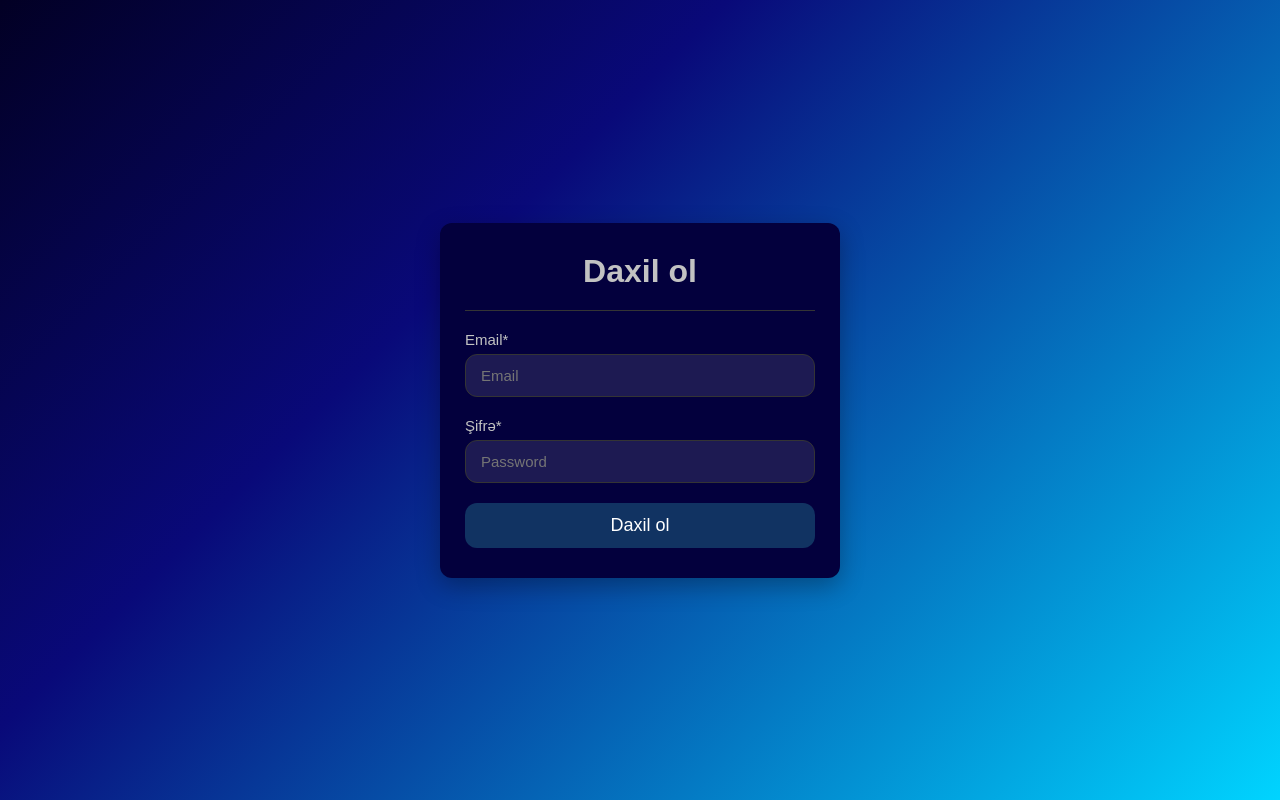
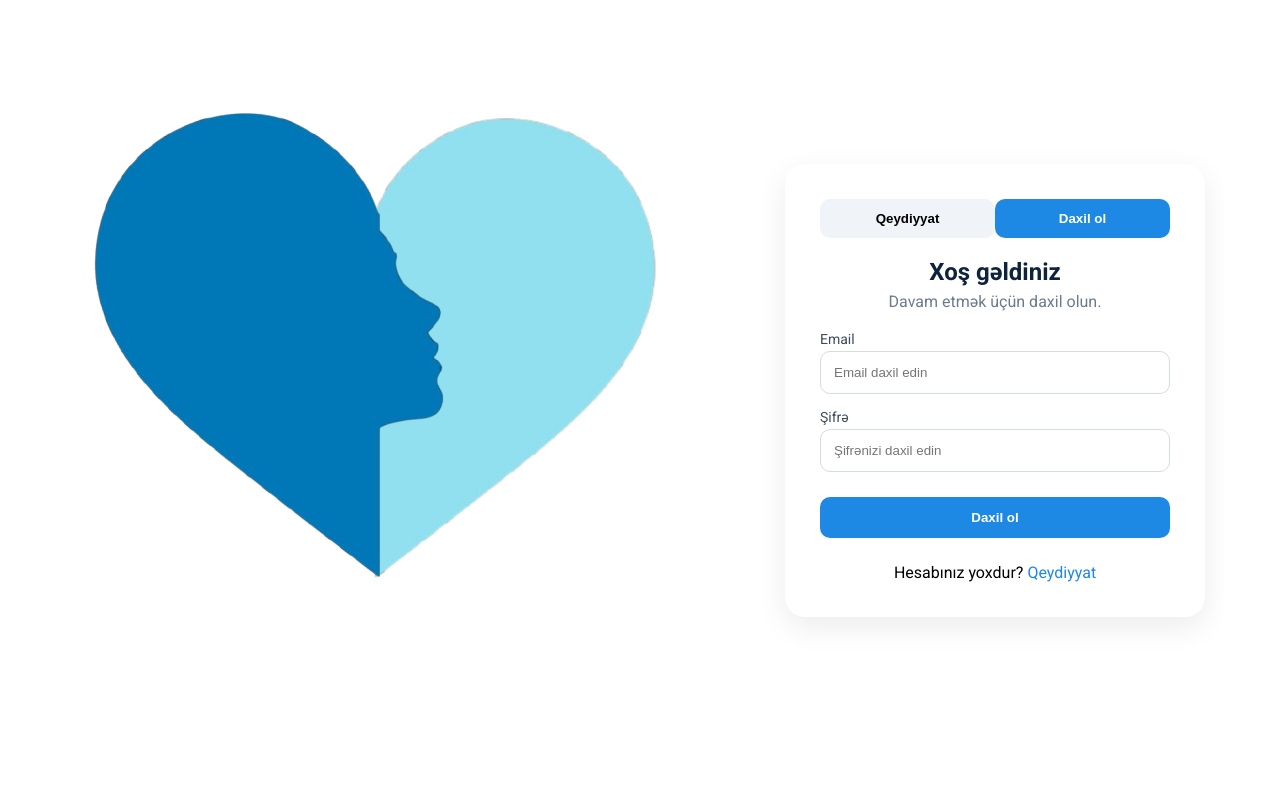
Before and after one commit to shamiljafarov/nexusmind, a React (Vite) app: page /login in a window 1280 px wide. Built offline with nearby package versions, Linux system fonts and the light colour scheme.

Commit message:
login page created and fixed

```diff
--- /dev/null
+++ b/src/Components/LogoAnimation/HeartAnimation.jsx
@@ -0,0 +1,15 @@
+import React from "react";
+import "./HeartAnimation.scss";
+import LeftPart from "../../assets/images/HeartLeft.png";
+import RightPart from "../../assets/images/HeartRight.png";
+
+const HeartAnimation = () => {
+  return (
+    <div className="heart-animation">
+      <img className="left-heart" src={LeftPart} alt="left" />
+      <img className="right-heart" src={RightPart} alt="right" />
+    </div>
+  );
+};
+
+export default HeartAnimation;
--- /dev/null
+++ b/src/Components/LogoAnimation/HeartAnimation.scss
@@ -0,0 +1,62 @@
+.heart-animation {
+    position: relative;
+    width: 650px;
+    height: 500px;
+    margin-left: 40px;
+
+    img {
+        position: absolute;
+        top: 65%;
+        transform: translateY(-50%);
+        pointer-events: none;
+        opacity: 0;
+    }
+
+    .left-heart {
+        width: 500px;
+        left: -500px;
+        animation: leftHeartIn 2.2s ease forwards;
+        z-index: 2;
+    }
+
+    .right-heart {
+        width: 545px;
+        right: -520px;
+        animation: rightHeartIn 2.2s ease forwards;
+        animation-delay: 0.12s;
+    }
+}
+
+
+/* —————————————— LEFT —————————————— */
+@keyframes leftHeartIn {
+    0% {
+        left: -350px;
+        opacity: 0;
+    }
+    60% {
+        left: -80px;       /* подлёт */
+        opacity: 1;
+    }
+    100% {
+        left: -75px;       /* АБСОЛЮТНАЯ Точка слияния */
+        opacity: 1;
+    }
+}
+
+
+/* —————————————— RIGHT —————————————— */
+@keyframes rightHeartIn {
+    0% {
+        right: -350px;
+        opacity: 0;
+    }
+    60% {
+        right: -80px;
+        opacity: 1;
+    }
+    100% {
+        right: -75px;      /* корректное идеальное приклеивание */
+        opacity: 1;
+    }
+}
--- a/src/Pages/Login/Login.jsx
+++ b/src/Pages/Login/Login.jsx
@@ -1,58 +1,243 @@
 import React, { useState } from "react";
 import "./Login.scss";
+import Container from "../../Components/Container/Container";
+import Logo from '../../assets/images/logo.png'
+import LogoAnim from '../../Components/LogoAnimation/HeartAnimation'
 
-export default function Login () {
-  const [form, setForm] = useState({
+const Login = () => {
+  const [isLogin, setIsLogin] = useState(true);
+  const [errors, setErrors] = useState({});
+  const [formData, setFormData] = useState({
+    firstName: "",
+    lastName: "",
+    age: "",
+    phone: "+994",
     email: "",
     password: "",
+    confirmPassword: ""
   });
 
+  // Universal input handler
   const handleChange = (e) => {
-    const { name, value } = e.target;
-    setForm((prev) => ({ ...prev, [name]: value }));
+    setFormData({
+      ...formData,
+      [e.target.name]: e.target.value
+    });
   };
 
+  // SPECIAL PHONE HANDLER
+  const handlePhoneChange = (e) => {
+    let value = e.target.value;
+
+    // prevent removing "+994"
+    if (!value.startsWith("+994")) {
+      value = "+994";
+    }
+
+    // only numbers
+    value = "+994" + value.replace(/\D/g, "").slice(3);
+
+    // limit length to +994XXXXXXXXX (13 chars)
+    if (value.length > 13) {
+      value = value.slice(0, 13);
+    }
+
+    setFormData({
+      ...formData,
+      phone: value
+    });
+  };
+
+  // Validation
+  const validate = () => {
+    const newErrors = {};
+
+    if (!isLogin) {
+      if (formData.firstName.length < 2)
+        newErrors.firstName = "Ad çox qısadır";
+
+      if (formData.lastName.length < 2)
+        newErrors.lastName = "Soyad çox qısadır";
+
+      if (Number(formData.age) < 10 || Number(formData.age) > 100)
+        newErrors.age = "Yaş düzgün deyil";
+
+      if (!/^\+994\d{9}$/.test(formData.phone))
+        newErrors.phone = "Telefon formatı belə olmalıdır: +994XXXXXXXXX";
+
+      if (formData.password !== formData.confirmPassword)
+        newErrors.confirmPassword = "Şifrələr uyğun deyil";
+    }
+
+    if (!/\S+@\S+\.\S+/.test(formData.email))
+      newErrors.email = "Email düzgün deyil";
+
+    if (formData.password.length < 6)
+      newErrors.password = "Şifrə minimum 6 simvol olmalıdır";
+
+    setErrors(newErrors);
+    return Object.keys(newErrors).length === 0;
+  };
+
+  // Submit
   const handleSubmit = (e) => {
     e.preventDefault();
-    console.log("Form göndərildi:", form);
+    if (!validate()) return;
+
+    if (isLogin) {
+      console.log("Daxil ol:", formData.email, formData.password);
+    } else {
+      console.log("Qeydiyyat:", formData);
+    }
   };
 
   return (
-    <div className="login">
-      <div className="login__container">
-        <h1>Daxil ol</h1>
-        <hr />
+    <Container>
+      <div className="login-page">
 
-        <form onSubmit={handleSubmit} className="login__form">
-          <label>
-            Email*
-            <input
-              type="email"
-              placeholder="Email"
-              name="email"
-              value={form.email}
-              onChange={handleChange}
-              required
-            />
-          </label>
+        {/* LEFT */}
 
-          <label>
-            Şifrə*
-            <input
-              type="password"
-              placeholder="Password"
-              name="password"
-              value={form.password}
-              onChange={handleChange}
-              required
-            />
-          </label>
+        {/* <div className="left">
+          <img src={Logo} alt="" />
+        </div> */}
+        <LogoAnim/>
 
-          <button type="submit" id="sendBtn">
-            Daxil ol
-          </button>
-        </form>
+        {/* RIGHT */}
+        <div className="right">
+          <div className="card">
+
+            {/* Tabs */}
+            <div className="tabs">
+              <button
+                className={!isLogin ? "active" : ""}
+                onClick={() => setIsLogin(false)}
+              >
+                Qeydiyyat
+              </button>
+
+              <button
+                className={isLogin ? "active" : ""}
+                onClick={() => setIsLogin(true)}
+              >
+                Daxil ol
+              </button>
+            </div>
+
+            <h2 className="welcome">
+              {isLogin ? "Xoş gəldiniz" : "Hesab yaradın"}
+            </h2>
+            <p className="small">
+              {isLogin
+                ? "Davam etmək üçün daxil olun."
+                : "Zəhmət olmasa formu doldurun."}
+            </p>
+
+            {/* FORM */}
+            <form className="form" onSubmit={handleSubmit}>
+
+              {/* SIGN UP FIELDS */}
+              {!isLogin && (
+                <>
+                  <label>Ad</label>
+                  <input
+                    name="firstName"
+                    type="text"
+                    placeholder="Adınızı daxil edin"
+                    onChange={handleChange}
+                  />
+                  {errors.firstName && <span className="error">{errors.firstName}</span>}
+
+                  <label>Soyad</label>
+                  <input
+                    name="lastName"
+                    type="text"
+                    placeholder="Soyadınızı daxil edin"
+                    onChange={handleChange}
+                  />
+                  {errors.lastName && <span className="error">{errors.lastName}</span>}
+
+                  <label>Yaş</label>
+                  <input
+                    name="age"
+                    type="number"
+                    placeholder="Yaşınız"
+                    onChange={handleChange}
+                  />
+                  {errors.age && <span className="error">{errors.age}</span>}
+
+                  <label>Telefon</label>
+                  <input
+                    name="phone"
+                    type="text"
+                    value={formData.phone}
+                    onChange={handlePhoneChange}
+                    placeholder="+994 XX XXX XX XX"
+                  />
+                  {errors.phone && <span className="error">{errors.phone}</span>}
+                </>
+              )}
+
+              {/* EMAIL */}
+              <label>Email</label>
+              <input
+                name="email"
+                type="email"
+                placeholder="Email daxil edin"
+                onChange={handleChange}
+              />
+              {errors.email && <span className="error">{errors.email}</span>}
+
+              {/* PASSWORD */}
+              <label>Şifrə</label>
+              <input
+                name="password"
+                type="password"
+                placeholder="Şifrənizi daxil edin"
+                onChange={handleChange}
+              />
+              {errors.password && <span className="error">{errors.password}</span>}
+
+              {/* CONFIRM PASSWORD */}
+              {!isLogin && (
+                <>
+                  <label>Şifrə təkrarı</label>
+                  <input
+                    name="confirmPassword"
+                    type="password"
+                    placeholder="Şifrəni təkrar daxil edin"
+                    onChange={handleChange}
+                  />
+                  {errors.confirmPassword && (
+                    <span className="error">{errors.confirmPassword}</span>
+                  )}
+                </>
+              )}
+
+              <button className="login-btn" type="submit">
+                {isLogin ? "Daxil ol" : "Qeydiyyat"}
+              </button>
+            </form>
+
+            <p className="bottom">
+              {isLogin ? (
+                <>
+                  Hesabınız yoxdur?{" "}
+                  <a onClick={() => setIsLogin(false)}>Qeydiyyat</a>
+                </>
+              ) : (
+                <>
+                  Hesabınız var?{" "}
+                  <a onClick={() => setIsLogin(true)}>Daxil ol</a>
+                </>
+              )}
+            </p>
+
+          </div>
+        </div>
+
       </div>
-    </div>
+    </Container>
   );
 };
+
+export default Login;
--- a/src/Pages/Login/Login.scss
+++ b/src/Pages/Login/Login.scss
@@ -1,94 +1,162 @@
- .login {
-   width: 100%;
-   height: 100vh;
+.login-page {
   display: flex;
-   justify-content: center;
-   align-items: center;
-   background: linear-gradient(135deg,
-       rgba(2, 0, 36, 1) 0%,
-       rgba(9, 9, 121, 1) 35%,
-       rgba(0, 212, 255, 1) 100%);
-   font-family: Arial, Helvetica, sans-serif;
-   padding: 20px;
-   color: #c2c2c2;
+  height: 95vh;
+  overflow: hidden; // <--- чтобы ничего не вылезало
+  padding-top: 20px;
+  gap: 20px;
+
+  .left {
+    flex: 1;
+    padding: 40px;
+    border-radius: 20px;
+    display: flex;
+    flex-direction: column;
+    min-height: 0; // <--- фиксирует overflow
+    overflow: hidden;
+
+    img {
+        transition: .5s;
+        cursor: pointer;
+    }
+    img:hover {
+        filter: drop-shadow(0 0 20px rgb(0, 225, 255));
     }
 
- .login__container {
-   width: 100%;
-   max-width: 400px;
-   background-color: #03003d;
-   border-radius: 12px;
-   padding: 30px 25px;
-   box-shadow: 0 8px 25px rgba(0, 0, 0, 0.3);
+    .logo {
+      font-size: 30px;
+      font-weight: 700;
+      color: #1e88e5;
     }
 
- h1 {
-   text-align: center;
-   margin-bottom: 10px;
+    .title {
+      margin-top: 20px;
+      font-size: 33px;
+      font-weight: 700;
+      color: #0f233c;
     }
 
- hr {
-   border: none;
-   height: 1px;
-   background: rgb(52, 52, 52);
-   margin: 20px 0;
+    .subtitle {
+      margin-top: 12px;
+      color: #4d5b76;
+      font-size: 16px;
+      max-width: 350px;
     }
 
- .login__form {
+    .image-box {
+      margin-top: auto; // <--- чтобы картинка опускалась вниз
+      width: 100%;
+      max-width: 330px;
+      height: auto;
+      aspect-ratio: 1/1;
+      border-radius: 20px;
+      overflow: hidden;
+      align-self: center;
+
+      img {
+        width: 100%;
+        height: 100%;
+        object-fit: contain;
+      }
+    }
+  }
+
+  .right {
+    flex: 1;
+    display: flex;
+    align-items: center;
+    justify-content: center;
+    min-height: 0; // <--- чтобы карусель помещалась
+
+    .card {
+      width: 420px;
+      background: white;
+      padding: 35px;
+      border-radius: 20px;
+      box-shadow: 0px 10px 30px rgba(0,0,0,0.08);
+
+      max-height: 90vh;     // <--- ограничили высоту
+      overflow-y: auto;     // <--- скролл ТОЛЬКО внутри карточки
+      scrollbar-width: thin;
+      scrollbar-color: #c5d1e0 transparent;
+
+      .tabs {
+        display: flex;
+        margin-bottom: 20px;
+
+        button {
+          flex: 1;
+          padding: 12px 0;
+          border: none;
+          border-radius: 10px;
+          background: #f0f3f8;
+          cursor: pointer;
+          font-weight: 600;
+
+          &.active {
+            background: #1e88e5;
+            color: white;
+          }
+        }
+      }
+
+      .welcome {
+        text-align: center;
+        color: #0f233c;
+        margin-bottom: 6px;
+      }
+
+      .small {
+        text-align: center;
+        color: #6b7b8e;
+        margin-bottom: 20px;
+      }
+
+      .form {
         display: flex;
         flex-direction: column;
-   gap: 20px;
- }
 
         label {
-   display: flex;
-   flex-direction: column;
-   font-size: 15px;
+          margin-bottom: 4px;
+          font-size: 14px;
+          color: #3d4b5f;
         }
 
         input {
-   outline: none;
-   border: 1px solid rgb(52, 52, 52);
-   padding: 12px 15px;
-   background-color: #1d1a52;
-   border-radius: 12px;
-   color: white;
-   margin-top: 6px;
-   font-size: 15px;
+          padding: 13px;
+          border: 1px solid #d4dce6;
+          border-radius: 10px;
+          margin-bottom: 15px;
         }
 
- #sendBtn {
-   width: 100%;
-   background-color: #113362;
+        .login-btn {
+          padding: 13px;
+          background: #1e88e5;
           color: white;
-   padding: 12px 20px;
           border: none;
-   border-radius: 12px;
-   font-size: 18px;
-   cursor: pointer;
-   transition: background 0.3s ease;
-
-   &:hover {
-     background-color: #0078d4;
+          border-radius: 10px;
+          font-weight: 600;
+          margin-top: 10px;
+          margin-bottom: 10px;
         }
       }
 
- @media (max-width: 536px) {
-   .login__container {
-     padding: 20px 15px;
+      .bottom {
+        text-align: center;
+        margin-top: 15px;
+
+        a {
+          color: #1e88e5;
+          cursor: pointer;
+        }
+      }
+    }
+  }
 }
 
-   h1 {
-     font-size: 22px;
+.error {
+  color: #d9534f;
+  font-size: 13px;
+  margin-top: -10px;
+  margin-bottom: 10px;
+  display: block;
 }
-
-   input {
-     font-size: 14px;
-     padding: 10px;
-   }
-
-   #sendBtn {
-     font-size: 16px;
-     padding: 10px;
-   }
- }
--- a/src/Pages/Main/MainPage.jsx
+++ b/src/Pages/Main/MainPage.jsx
@@ -1,6 +1,7 @@
 import Header from '../../Components/Header/Header';
 import Hero from '../../Components/Hero/Hero';
 import HowWorks from '../../Components/HowItWorks/HowItWorks';
+import HeartAnimation from '../../Components/LogoAnimation/HeartAnimation';
 import Partners from '../../Components/Partners-Section/Partners-section';
 import Psychologists from '../../Components/Psychologist-section/Psychologist';
 import WhyChooseUs from '../../Components/WhyChooseUs/WhyChooseUs'
```
Also changed, not shown: src/assets/images/HeartLeft.png (added), src/assets/images/HeartRight.png (added). Lines whose indentation alone changed are shown as unchanged.
